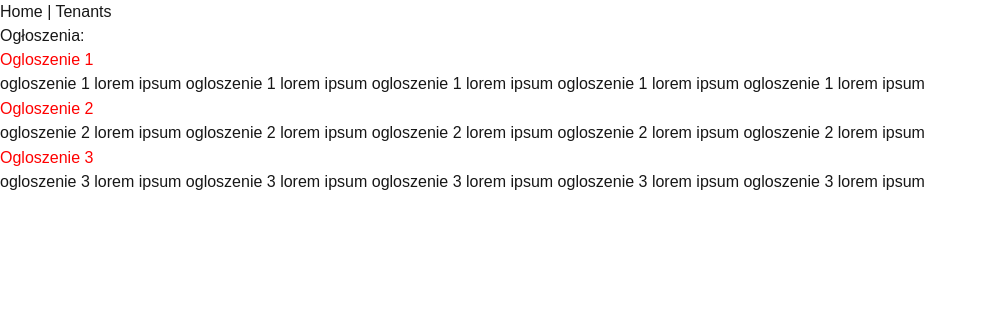
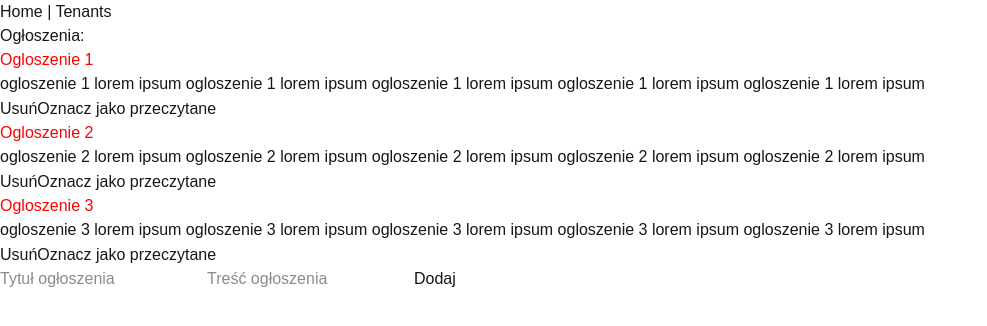
Before and after one commit to marrcelp/typescript-pratice, a Next.js app: page /notices in a window 1280 px wide. Shown: the top 326 px of the page, without its empty margins (0-987 px from the left). Built offline with nearby package versions, Linux system fonts and the light colour scheme.

Commit message:
completed 2nd mini project - add notices page

```diff
--- a/app/components/AddNoticeForm.tsx
+++ b/app/components/AddNoticeForm.tsx
@@ -16,14 +16,13 @@ export function AddNoticeForm() {
         e.preventDefault();
         setIsLoading(true);
 
-        const response = await fetch('api/notices', {
+        const response = await fetch('/api/notices', {
             method: 'POST',
             headers: {'Content-Type': 'application/json'},
             body: JSON.stringify({title, content})
         });
 
         if (response.ok) {
-            e.preventDefault();
             setTitle('');
             setContent('');
             router.refresh();
@@ -48,7 +47,9 @@ export function AddNoticeForm() {
                 onChange={(e) => setContent(e.target.value)}
             />
 
-            <button type="submit">Dodaj</button>
+            <button type="submit" disabled={isLoading}>
+                {isLoading ? 'Dodawanie...' : 'Dodaj'}
+            </button>
         </form>
     )
 }
--- a/app/components/BackButton.tsx
+++ b/app/components/BackButton.tsx
@@ -7,6 +7,6 @@ export function BackButton() {
     const router = useRouter();
 
     return (
-        <button style={{ border: '1px solid white', cursor: 'pointer' }} onClick={() => router.push('/tenants')}>Wróć</button>
+        <button style={{ border: '1px solid white', cursor: 'pointer' }} onClick={() => router.back()}>Wróć</button>
     )
 }
--- a/app/components/DeleteNoticeButton.tsx
+++ b/app/components/DeleteNoticeButton.tsx
@@ -10,7 +10,7 @@ export function DeleteNoticeButton({id}: {id: string}) {
 
     async function handleDelete() {
 
-        const response = await fetch (`api/notices/${id}`, {method: 'DELETE'});
+        const response = await fetch (`/api/notices/${id}`, {method: 'DELETE'});
 
         if (response.ok){
             router.refresh();
--- a/app/components/MarkAsReadButton.tsx
+++ b/app/components/MarkAsReadButton.tsx
@@ -0,0 +1,30 @@
+'use client'
+
+import { useRouter } from "next/navigation"
+
+interface Props {
+    id: string
+    isRead: boolean
+}
+
+export function MarkAsReadButton({ id, isRead }: Props) {
+    const router = useRouter();
+
+    async function handlePatch() {
+        const response = await fetch(`/api/notices/${id}`, {
+            method: 'PATCH',
+            headers: { 'Content-Type': 'application/json' },
+            body: JSON.stringify({ isRead: true })
+        });
+
+        if (response.ok) {
+            router.refresh();
+        }
+    }
+
+    if (isRead) return null; // ← jeśli już przeczytane, nie renderuj przycisku
+
+    return (
+        <button onClick={handlePatch}>Oznacz jako przeczytane</button>
+    )
+}
--- a/app/notices/[id]/page.tsx
+++ b/app/notices/[id]/page.tsx
@@ -0,0 +1,28 @@
+import { BackButton } from "@/app/components/BackButton";
+
+interface Notice {
+    title: string,
+    content: string
+}
+
+export default async function NoticePage({params}: {params: Promise<{id: string}>}){
+
+    const { id } = await params;
+
+    const response = await fetch(`http://localhost:3000/api/notices/${id}`);
+
+    if (!response.ok) {
+        return <p>Nie znaleziono ogłoszenia o podanym id</p>
+    }
+
+    const notice: Notice = await response.json();
+
+    return (
+        <main>
+            <h1>Ogłoszenie o id: {id} </h1>
+            <p>Tytuł: {notice.title}</p>
+            <p>Treść: {notice.content}</p>
+            <BackButton/>
+        </main>
+    )
+}
--- a/app/notices/page.tsx
+++ b/app/notices/page.tsx
@@ -1,3 +1,6 @@
+import { AddNoticeForm } from "../components/AddNoticeForm"
+import { DeleteNoticeButton } from "../components/DeleteNoticeButton"
+import { MarkAsReadButton } from "../components/MarkAsReadButton"
 interface Notice {
     id: string,
     title: string,
@@ -22,8 +25,11 @@ export default async function NoticesPage(){
                 <li key={notice.id}>
                     <h2 style={{ color: notice.isRead ? 'white' : 'red' }}>{notice.title}</h2>
                     <p style={{ borderBottom: '1px solid white'}}>{notice.content}</p>
+                    <DeleteNoticeButton id={notice.id} />
+                    <MarkAsReadButton id={notice.id} isRead={notice.isRead} />
                 </li>)}
             </ul>
+            <AddNoticeForm/>
         </main>
     )
 }
```
